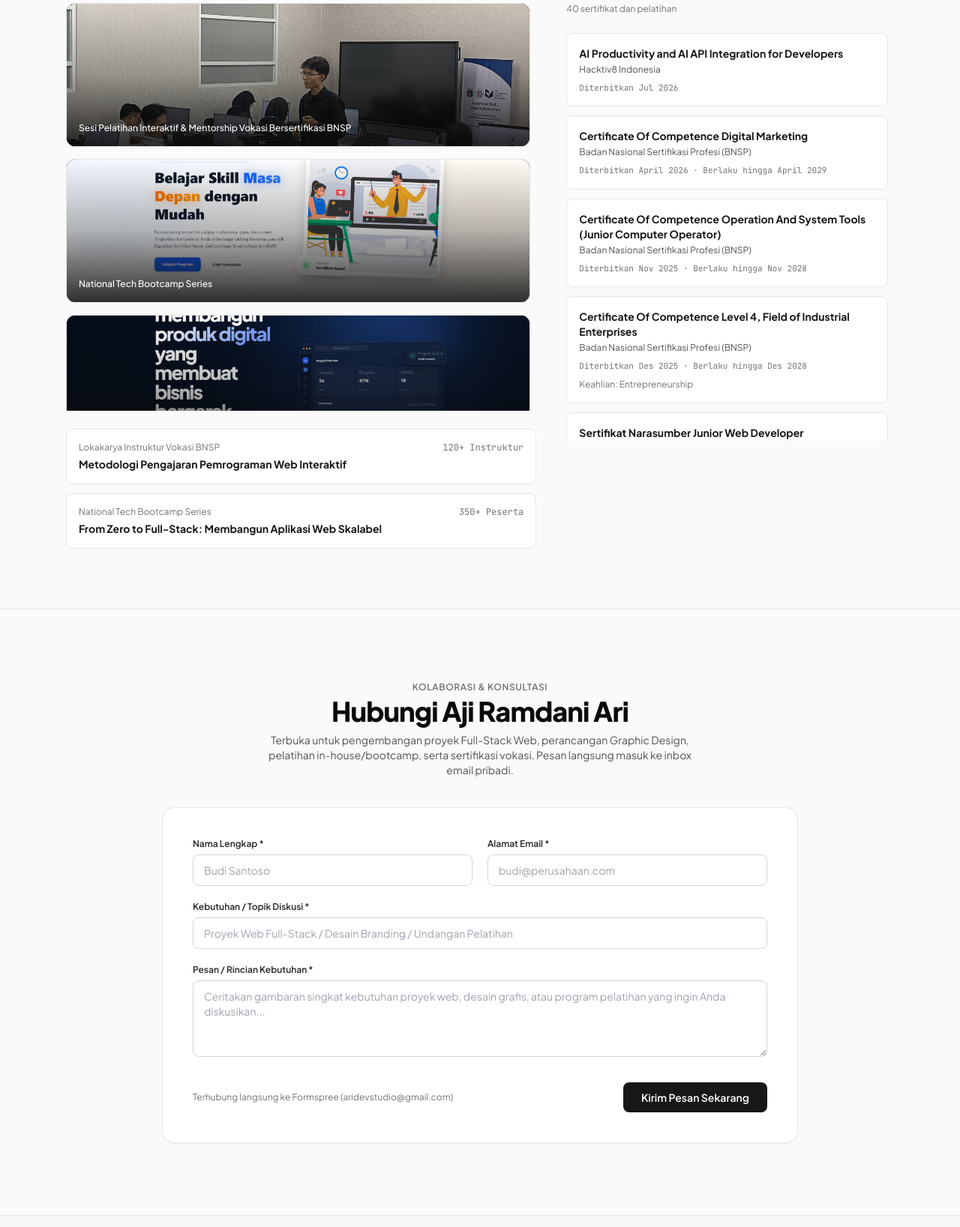
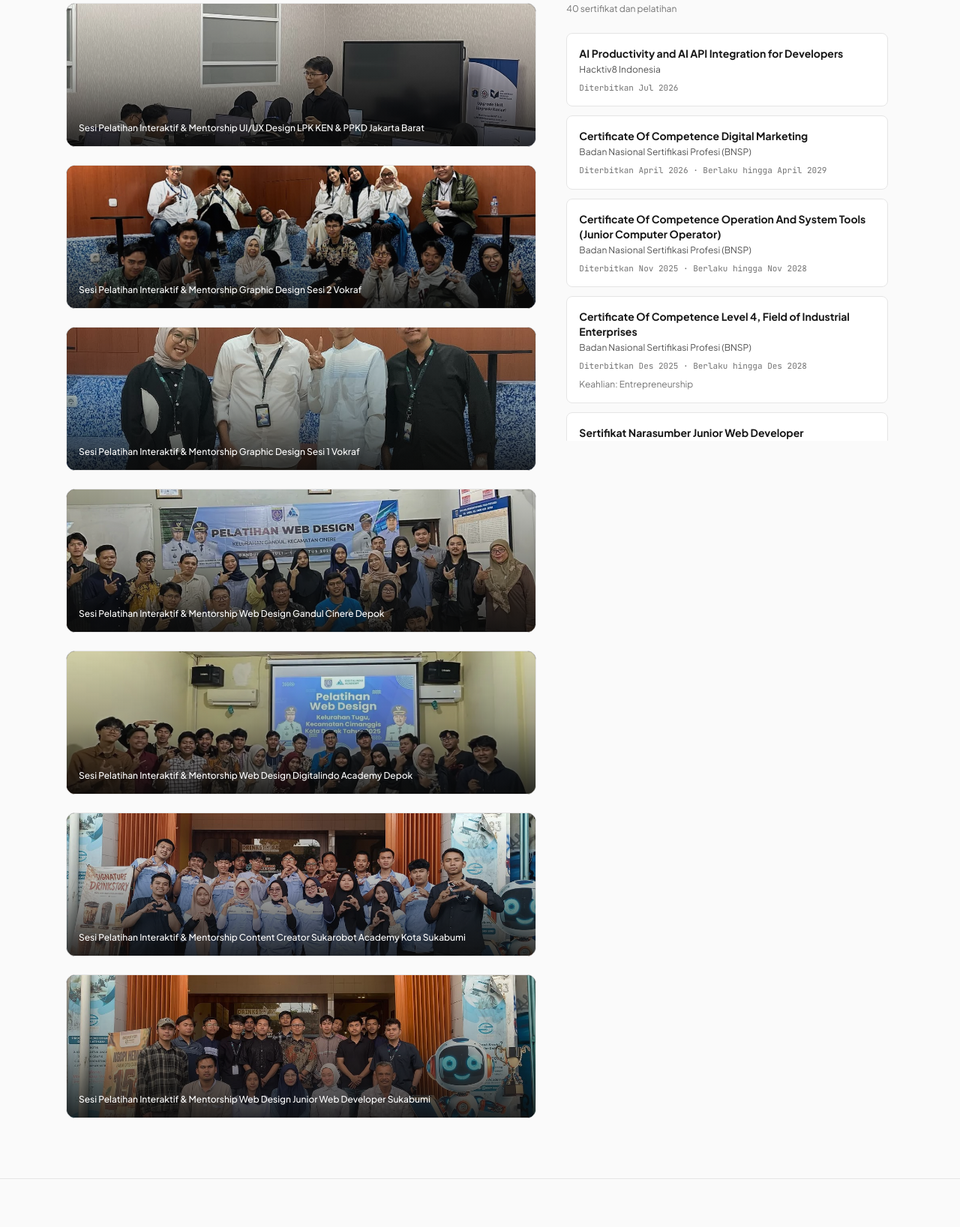
Before and after one commit to aridevstudio/ajiramdani, a plain HTML site: page index.html in a window 1280 px wide. Shown: the part 3081-4718 px from the top of the page at 75% size. Drawn offline with nearby package versions, Linux system fonts and the light colour scheme; a script that the page names is missing.

Commit message:
first commit

```diff
--- a/index.html
+++ b/index.html
@@ -449,64 +449,79 @@
                                 Inspiring Trainer & Sesi Edukasi
                             </h2>
                         </div>
-                        <div class="max-h-[34rem] overflow-y-auto space-y-4 pr-2">
-                            <div class="rounded-xl overflow-hidden border border-neutral-200 dark:border-neutral-800 h-48 bg-neutral-900 relative">
-                                <img src="images/Terima kasih kepada LPK KEN dan PPKD Jakarta Barat atas kesempatan berharga untuk berkontribusi .jpg" alt="Sesi Pelatihan 1" class="w-full h-full object-cover">
-                                <div class="absolute inset-0 bg-gradient-to-t from-neutral-950/85 via-neutral-950/30 to-transparent flex items-end p-4 pointer-events-none">
-                                    <span class="text-xs text-white font-medium">Sesi Pelatihan Interaktif & Mentorship Vokasi Bersertifikasi BNSP</span>
+                        <div
+                            class="rounded-xl overflow-hidden border border-neutral-200 dark:border-neutral-800 h-48 bg-neutral-900 relative">
+                            <img src="images/Terima kasih kepada LPK KEN dan PPKD Jakarta Barat atas kesempatan berharga untuk berkontribusi .jpg"
+                                alt="Trainer" class="w-full h-full object-cover">
+                            <div
+                                class="absolute inset-0 bg-gradient-to-t from-neutral-950/85 via-neutral-950/30 to-transparent flex items-end p-4">
+                                <span class="text-xs text-white font-medium">Sesi Pelatihan Interaktif & Mentorship
+                                    UI/UX Design LPK KEN & PPKD Jakarta Barat</span>
                             </div>
                         </div>
-                            <div class="rounded-xl overflow-hidden border border-neutral-200 dark:border-neutral-800 h-48 bg-neutral-900 relative">
-                                <img src="images/image.png" alt="Sesi Pelatihan 2" class="w-full h-full object-cover">
-                                <div class="absolute inset-0 bg-gradient-to-t from-neutral-950/85 via-neutral-950/30 to-transparent flex items-end p-4 pointer-events-none">
-                                    <span class="text-xs text-white font-medium">National Tech Bootcamp Series</span>
+                        <div
+                            class="rounded-xl overflow-hidden border border-neutral-200 dark:border-neutral-800 h-48 bg-neutral-900 relative">
+                            <img src="images/I am deeply honored to be invited back by Vokraf as a Graphic Design Instructor for the second c.jpg"
+                                alt="Trainer" class="w-full h-full object-cover">
+                            <div
+                                class="absolute inset-0 bg-gradient-to-t from-neutral-950/85 via-neutral-950/30 to-transparent flex items-end p-4">
+                                <span class="text-xs text-white font-medium">Sesi Pelatihan Interaktif & Mentorship
+                                    Graphic Design Sesi 2 Vokraf</span>
                             </div>
                         </div>
-                            <div class="rounded-xl overflow-hidden border border-neutral-200 dark:border-neutral-800 h-48 bg-neutral-900 relative">
-                                <img src="images/image copy.png" alt="Sesi Pelatihan 3" class="w-full h-full object-cover">
-                                <div class="absolute inset-0 bg-gradient-to-t from-neutral-950/85 via-neutral-950/30 to-transparent flex items-end p-4 pointer-events-none">
-                                    <span class="text-xs text-white font-medium">Lokakarya Instruktur Vokasi BNSP</span>
+
+                        <div
+                            class="rounded-xl overflow-hidden border border-neutral-200 dark:border-neutral-800 h-48 bg-neutral-900 relative">
+                            <img src="images/What an amazing three days! ✨ I had the privilege of serving as a Graphic Design instructor at V.jpg"
+                                alt="Trainer" class="w-full h-full object-cover">
+                            <div
+                                class="absolute inset-0 bg-gradient-to-t from-neutral-950/85 via-neutral-950/30 to-transparent flex items-end p-4">
+                                <span class="text-xs text-white font-medium">Sesi Pelatihan Interaktif & Mentorship
+                                    Graphic Design Sesi 1 Vokraf</span>
                             </div>
                         </div>
-                            <div class="rounded-xl overflow-hidden border border-neutral-200 dark:border-neutral-800 h-48 bg-neutral-900 relative">
-                                <img src="images/image copy 2.png" alt="Sesi Pelatihan 4" class="w-full h-full object-cover">
-                                <div class="absolute inset-0 bg-gradient-to-t from-neutral-950/85 via-neutral-950/30 to-transparent flex items-end p-4 pointer-events-none">
-                                    <span class="text-xs text-white font-medium">From Zero to Full-Stack Web App</span>
+
+                        <div
+                            class="rounded-xl overflow-hidden border border-neutral-200 dark:border-neutral-800 h-48 bg-neutral-900 relative">
+                            <img src="images/📸 A glimpse of my 6-day journey as a Web Design instructor at Kelurahan Gandul Cinere, Depok.I.webp"
+                                alt="Trainer" class="w-full h-full object-cover">
+                            <div
+                                class="absolute inset-0 bg-gradient-to-t from-neutral-950/85 via-neutral-950/30 to-transparent flex items-end p-4">
+                                <span class="text-xs text-white font-medium">Sesi Pelatihan Interaktif & Mentorship
+                                    Web Design Gandul Cinere Depok</span>
                             </div>
                         </div>
-                            <div class="rounded-xl overflow-hidden border border-neutral-200 dark:border-neutral-800 h-48 bg-neutral-900 relative">
-                                <img src="images/SubaArch.png" alt="Sesi Pelatihan 5" class="w-full h-full object-cover">
-                                <div class="absolute inset-0 bg-gradient-to-t from-neutral-950/85 via-neutral-950/30 to-transparent flex items-end p-4 pointer-events-none">
-                                    <span class="text-xs text-white font-medium">Pengembangan Portofolio SUBA ARCH</span>
+                        <div
+                            class="rounded-xl overflow-hidden border border-neutral-200 dark:border-neutral-800 h-48 bg-neutral-900 relative">
+                            <img src="images/📸 A glimpse of my 4-day journey as a Web Design instructor at Digitalindo Academy, Depok.It wa.webp"
+                                alt="Trainer" class="w-full h-full object-cover">
+                            <div
+                                class="absolute inset-0 bg-gradient-to-t from-neutral-950/85 via-neutral-950/30 to-transparent flex items-end p-4">
+                                <span class="text-xs text-white font-medium">Sesi Pelatihan Interaktif & Mentorship
+                                    Web Design Digitalindo Academy Depok</span>
                             </div>
                         </div>
-                            <div class="rounded-xl overflow-hidden border border-neutral-200 dark:border-neutral-800 h-48 bg-neutral-900 relative">
-                                <img src="/src/assets/images/speaker_conference_stage_1791042108082.jpg" alt="Sesi Pelatihan 6" class="w-full h-full object-cover">
-                                <div class="absolute inset-0 bg-gradient-to-t from-neutral-950/85 via-neutral-950/30 to-transparent flex items-end p-4 pointer-events-none">
-                                    <span class="text-xs text-white font-medium">Sesi Inspirasi & Digital Transformation</span>
+                        <div
+                            class="rounded-xl overflow-hidden border border-neutral-200 dark:border-neutral-800 h-48 bg-neutral-900 relative">
+                            <img src="images/Alhamdulillah selesai Kelas Content Creator durasi pelatihan 4 hari terima kasih peserta dan pen.jpg"
+                                alt="Trainer" class="w-full h-full object-cover">
+                            <div
+                                class="absolute inset-0 bg-gradient-to-t from-neutral-950/85 via-neutral-950/30 to-transparent flex items-end p-4">
+                                <sp an class="text-xs text-white font-medium">Sesi Pelatihan Interaktif & Mentorship
+                                    Content Creator Sukarobot Academy Kota Sukabumi</span>
                             </div>
                         </div>
-                        </div>
-                        <div class="space-y-3">
                         <div
-                                class="p-4 rounded-lg border border-neutral-200 dark:border-neutral-800/80 bg-white dark:bg-neutral-900/50">
-                                <div class="flex justify-between text-xs text-neutral-500 mb-1">
-                                    <span>Lokakarya Instruktur Vokasi BNSP</span><span class="font-mono">120+
-                                        Instruktur</span>
-                                </div>
-                                <h4 class="text-sm font-bold text-neutral-900 dark:text-white">Metodologi Pengajaran
-                                    Pemrograman Web Interaktif</h4>
-                            </div>
+                            class="rounded-xl overflow-hidden border border-neutral-200 dark:border-neutral-800 h-48 bg-neutral-900 relative">
+                            <img src="images/Mengisi Pelatihan Junior Web Developer selama 5 Hari Di Kota sukabumi.jpg"
+                                alt="Trainer" class="w-full h-full object-cover">
                             <div
-                                class="p-4 rounded-lg border border-neutral-200 dark:border-neutral-800/80 bg-white dark:bg-neutral-900/50">
-                                <div class="flex justify-between text-xs text-neutral-500 mb-1">
-                                    <span>National Tech Bootcamp Series</span><span class="font-mono">350+
-                                        Peserta</span>
-                                </div>
-                                <h4 class="text-sm font-bold text-neutral-900 dark:text-white">From Zero to Full-Stack:
-                                    Membangun Aplikasi Web Skalabel</h4>
+                                class="absolute inset-0 bg-gradient-to-t from-neutral-950/85 via-neutral-950/30 to-transparent flex items-end p-4">
+                                <span class="text-xs text-white font-medium">Sesi Pelatihan Interaktif & Mentorship
+                                    Web Design Junior Web Developer Sukabumi</span>
                             </div>
                         </div>
+
                     </div>
 
                     <!-- Right Column: BNSP & Certifications -->
```
Lines whose indentation alone changed are shown as unchanged.
